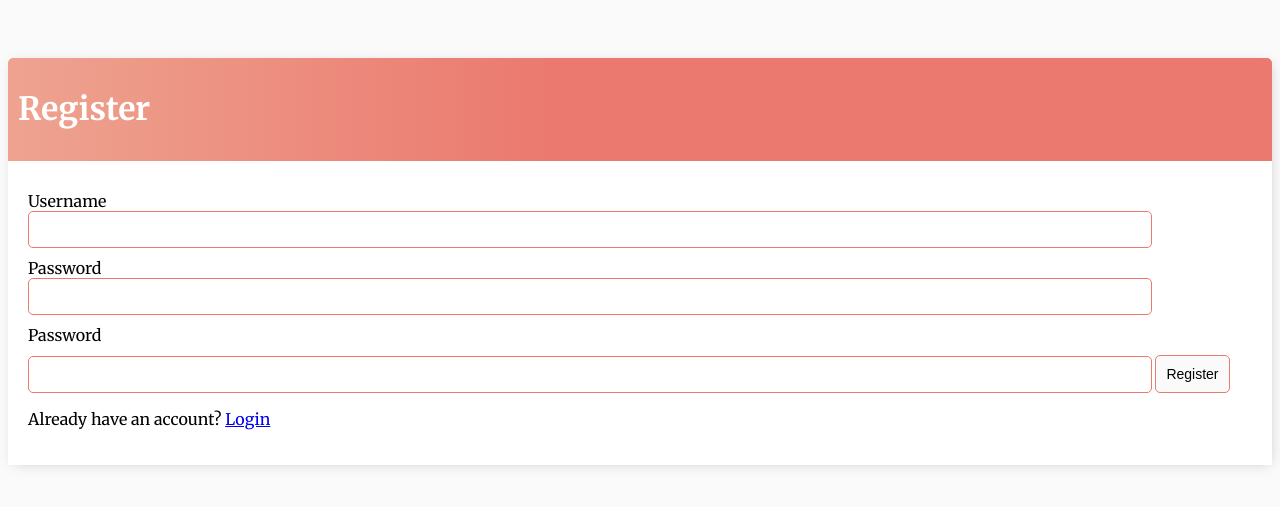
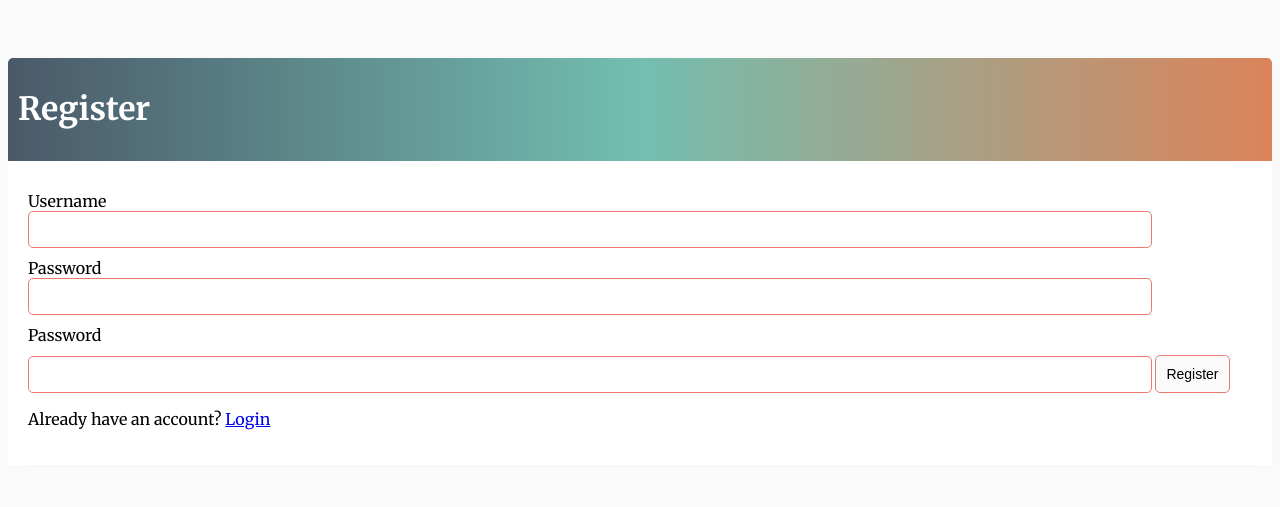
Before and after one commit to Muwon1/Christian-TodoApp, a Django app: template todo_project/todo_app/templates/todo_app/register.html in a window 1280 px wide. Shown: the top 507 px of the page. Run offline with Django 5.2, Linux system fonts and the light colour scheme; the template is opened without the code that fills it, so the values that code supplies are empty, except form fields; tables that the repository leaves empty hold one stand-in row (values such as "Sample post"); form fields are guessed from the names that the template uses.

Commit message:
-Added Different color for the form

```diff
--- a/todo_project/todo_app/templates/todo_app/main.html
+++ b/todo_project/todo_app/templates/todo_app/main.html
@@ -39,13 +39,15 @@
 
 
 
+
                 .container{
 
                     max-width: 550px
                     margin: auto;
                     background-color: #fff;
-                    -webkit-box-shadow: 2px 2px 13px -4px rgba(0, 0, 0, 0.21);
-                    boxshadow: 2px 2px 13px -4px rgba(0, 0, 0, 0.21);
+                    -webkit-box-shadow: 2px 2px 13px -4px rgba(223, 226, 217, 0.21);
+                    box-shadow: 2px 2px 13px -4px rgba(223, 226, 217, 0.21);
+
 
                 }
 
@@ -57,7 +59,10 @@
                     color: #fff;
                     padding: 10px;
                     border-radius: 5px 5px 0 0;
-                    background: linear-gradient(90deg, #EEA390 0%, #EB796F 43%, #EB796F 100%)
+                    background: linear-gradient(to right, #4a5969, #73beb0, #dc835a);
+
+                }
+
 
 
                 }
```
